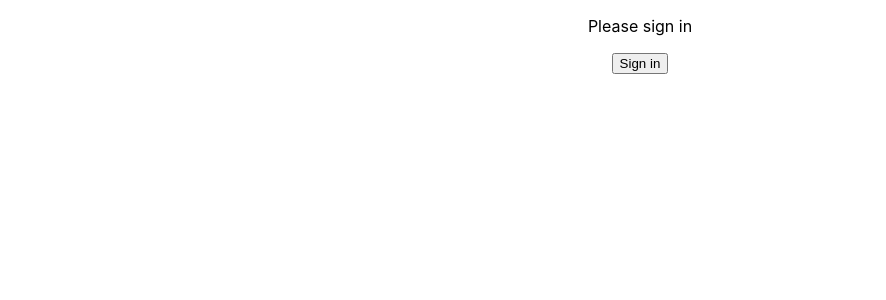
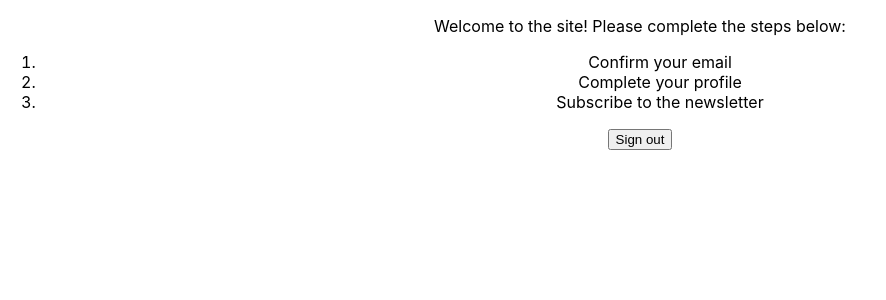
Before and after one commit to Pisen99/react.1, a React (Create React App) app in the folder my-app/: page / in a window 1280 px wide. Both pictures are taken after a click on the button "Sign in". Shown: the top 300 px of the page, without its empty margins (0-886 px from the left). Built offline with nearby package versions, Linux system fonts and the light colour scheme.

Commit message:
Part 2 of props parents/child

```diff
--- a/my-app/src/components/MethodsAsPropsChild.js
+++ b/my-app/src/components/MethodsAsPropsChild.js
@@ -12,11 +12,12 @@
                             <li>Complete your profile</li>
                             <li>Subscribe to the newsletter</li>
                         </ol>
+                        <button onClick={props.handleSignOut}>Sign out</button>
                     </div>
                 ) : (
                     <div>
                         <p>Please sign in</p>
-                        <button>Sign in</button>
+                        <button onClick={props.handleSignIn}>Sign in</button>
                     </div>
                 )
             }
--- a/my-app/src/components/MethodsAsPropsParent.js
+++ b/my-app/src/components/MethodsAsPropsParent.js
@@ -13,12 +13,23 @@
         this.setState({
             isLoggedIn: true
         })
+        console.log(this)
+    }
+
+    handleSignOut = () => {
+        this.setState({
+            isLoggedIn: false
+        })
+        console.log(this)
     }
 
     render() {
         return (
             <div>
-                <MethodsAsPropsChild isLoggedIn={this.state.isLoggedIn} />
+                <MethodsAsPropsChild
+                    isLoggedIn={this.state.isLoggedIn}
+                    handleSignIn={this.handleSignIn}
+                    handleSignOut={this.handleSignOut} />
             </div>
         )
     }
```
